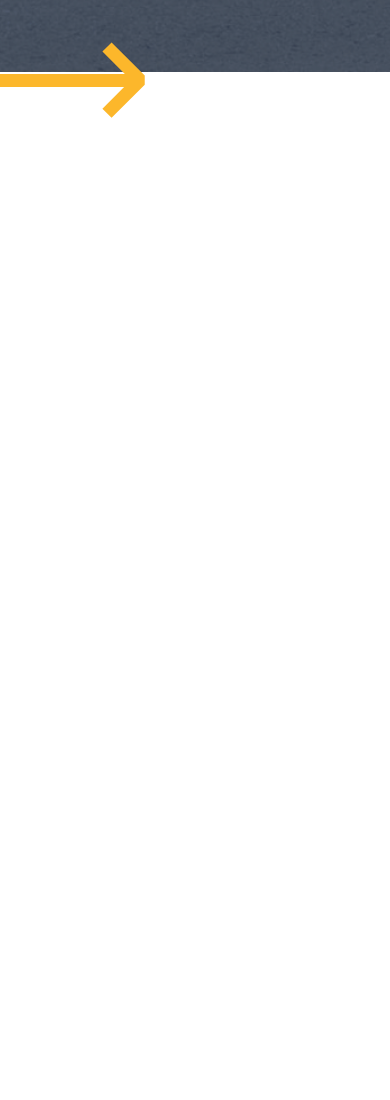
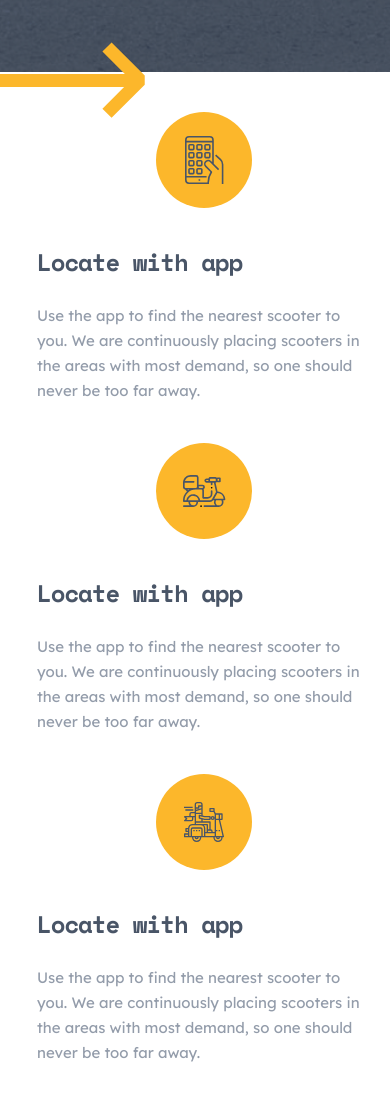
Before and after one commit to Mukhammadr1zo/scoot, a plain HTML site: page index.html in a window 390 px wide. Shown: the part 765-1865 px from the top of the page. Before the commit the page ends 917 px from the top, so only its background shows below. Drawn offline with Linux system fonts and the light colour scheme; a script that the page names is missing.

Commit message:
services-section finished

```diff
--- a/index.html
+++ b/index.html
@@ -57,6 +57,36 @@
             </div>
 
         </section>
+
+        <section class="our-services">
+            <div class="container services-container">
+                <ul class="services-container__list">
+                    <li class="services-container__item">
+                        <img class="services-container__img" src="./images/services1.svg" alt="services" width="96" height="96">
+                        <div class="services-box">
+                            <h3 class="services-box__heading">Locate with app</h3>
+                            <p class="services-box__desc">Use the app to find the nearest scooter to you. We are continuously placing scooters in the areas with most demand, so one should never be too far away. </p>
+                        </div>
+                    </li>
+
+                    <li class="services-container__item">
+                        <img class="services-container__img" src="./images/services2.svg" alt="services" width="96" height="96">
+                        <div class="services-box">
+                            <h3 class="services-box__heading">Locate with app</h3>
+                            <p class="services-box__desc">Use the app to find the nearest scooter to you. We are continuously placing scooters in the areas with most demand, so one should never be too far away. </p>
+                        </div>
+                    </li>
+
+                    <li class="services-container__item">
+                        <img class="services-container__img" src="./images/services3.svg" alt="services" width="96" height="96">
+                        <div class="services-box">
+                            <h3 class="services-box__heading">Locate with app</h3>
+                            <p class="services-box__desc">Use the app to find the nearest scooter to you. We are continuously placing scooters in the areas with most demand, so one should never be too far away. </p>
+                        </div>
+                    </li>
+                </ul>
+            </div>
+        </section>
     </main>
 
     <script src="./js/index.js"></script>
--- a/scss/_variables.scss
+++ b/scss/_variables.scss
@@ -2,3 +2,4 @@ $dark-yellow: #FCB72B;
 $white: #FFFFFF;
 $grey: #939CAA;
 $dark-grey: #333A44;
+$dark-blue: #495567;
--- a/scss/all-blocks/_all-blocks.scss
+++ b/scss/all-blocks/_all-blocks.scss
@@ -4,4 +4,5 @@
 @import 'site-nav';
 @import 'main';
 @import 'hero';
+@import 'services-section';
 @import 'footer';
--- a/scss/all-blocks/_hero.scss
+++ b/scss/all-blocks/_hero.scss
@@ -121,6 +121,14 @@
         background-size: cover;
 
     }
+
+    .hero-info {
+        &__right-divider {
+            position: absolute;
+            top: 65%;
+            left: -30%;
+        }
+    }
 }
 
 @media only screen and (max-width:514px){
--- /dev/null
+++ b/scss/all-blocks/_services-section.scss
@@ -0,0 +1,128 @@
+.our-services {
+    padding-top: 80px;
+    background-image: url(../images/our-services-back.png);
+    background-repeat: no-repeat;
+    background-size: 974px 10px;
+}
+
+.services-container {
+    &__list {
+        margin: 0;
+        padding: 0;
+        list-style: none;
+        display: flex;
+        margin-top: -120px;
+        margin-bottom: 100px;
+    }
+
+    &__img {
+        margin-bottom: 40px;
+    }
+
+    &__item + &__item {
+        margin-left: 30px;
+    }
+
+}
+
+.services-box {
+    &__heading {
+        margin: 0;
+        padding: 0;
+        font-family: Space Mono;
+        font-style: normal;
+        font-weight: bold;
+        font-size: 24px;
+        line-height: 28px;
+        letter-spacing: -1px;
+        color: $dark-blue;
+        width: 100%;
+        max-width: 350px;
+        margin-bottom: 27px;
+    }
+
+    &__desc {
+        margin: 0;
+        padding: 0;
+        font-family: Lexend Deca;
+        font-style: normal;
+        font-weight: normal;
+        font-size: 15px;
+        line-height: 25px;
+        color: $grey;
+        width: 100%;
+        max-width: 350px;
+    }
+}
+
+@media only screen and (max-width:1000px) {
+
+    .our-services {
+        padding-top: 80px;
+        background-image: url(../images/our-services-back.png);
+        background-repeat: no-repeat;
+        background-size: 10px 974px;
+        background-position-x: 13%;
+
+    }
+
+    .services-container {
+        &__list {
+            flex-direction: column;
+        }
+
+
+        &__item + &__item {
+            margin-left: 0px;
+        }
+
+        &__item {
+            display: flex;
+            justify-content: flex-start;
+            margin-bottom: 40px;
+            padding-left: 17px;
+
+        }
+    }
+
+    .services-box {
+        margin-left: auto;
+        margin-right: auto;
+    }
+}
+
+@media only screen and (max-width:768px) {
+
+    .our-services {
+        padding-top: 80px;
+        background-image: url(../images/our-services-back.png);
+        background-repeat: no-repeat;
+        background-size: 10px 974px;
+        background-position-x: 10%;
+
+    }
+}
+
+@media only screen and (max-width:540px) {
+
+    .our-services {
+        padding-top: 80px;
+        background-image: url(../images/our-services-back.png);
+        background-repeat: no-repeat;
+        background-size: 0px 0px;
+        background-position-x: 15%;
+
+    }
+
+    .services-container {
+        &__item {
+            display: flex;
+            flex-direction: column;
+        }
+
+        &__img {
+            margin-left: auto;
+            margin-right: auto;
+        }
+    }
+}
```
Also changed, not shown: css/main.css, images/our-services-back.png (added), images/services1.svg (added), images/services2.svg (added), images/services3.svg (added), 1 other file.
